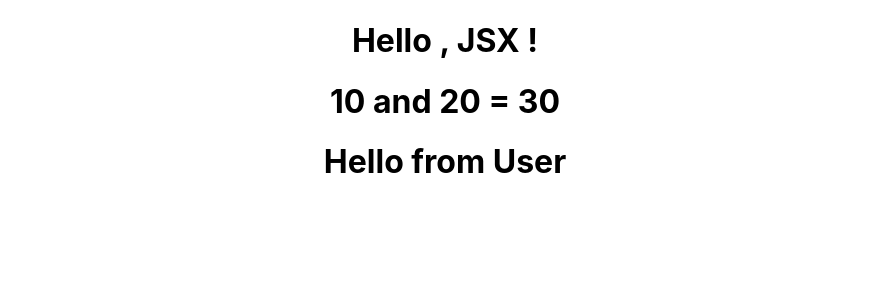
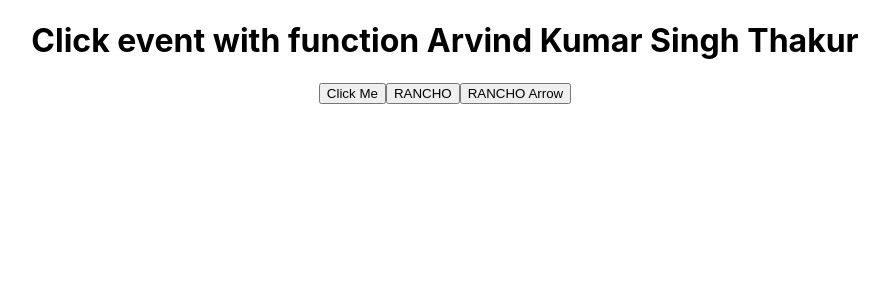
Before and after one commit to Arvindkr123/React-Learning, a React (Create React App) app: page / in a window 1280 px wide. Shown: the top 300 px of the page, without its empty margins (195-1084 px from the left). Built offline with nearby package versions, Linux system fonts and the light colour scheme.

Commit message:
I have added the click event with function

```diff
--- a/src/App.js
+++ b/src/App.js
@@ -3,11 +3,17 @@ import './App.css';
 import User from './User';
 import React from 'react';
 function App() {
+  let data= 'Arvind Kumar Singh Thakur'
+  function Apple(){
+    data = 'JACK SPARROW'
+    alert(data)
+  }
   return (
     <div className="App">
-      <h1>Hello , JSX !</h1>
-      <h1>10 and 20 = {10+20}</h1>
-      <User></User>
+      <h1>Click event with function {data}</h1>
+      <button onClick={Apple}>Click Me</button>
+      <button onClick={()=>alert('hello')}>RANCHO</button>
+      <button onClick={()=>Apple()}>RANCHO Arrow</button>
     </div>
   );
 }
```
